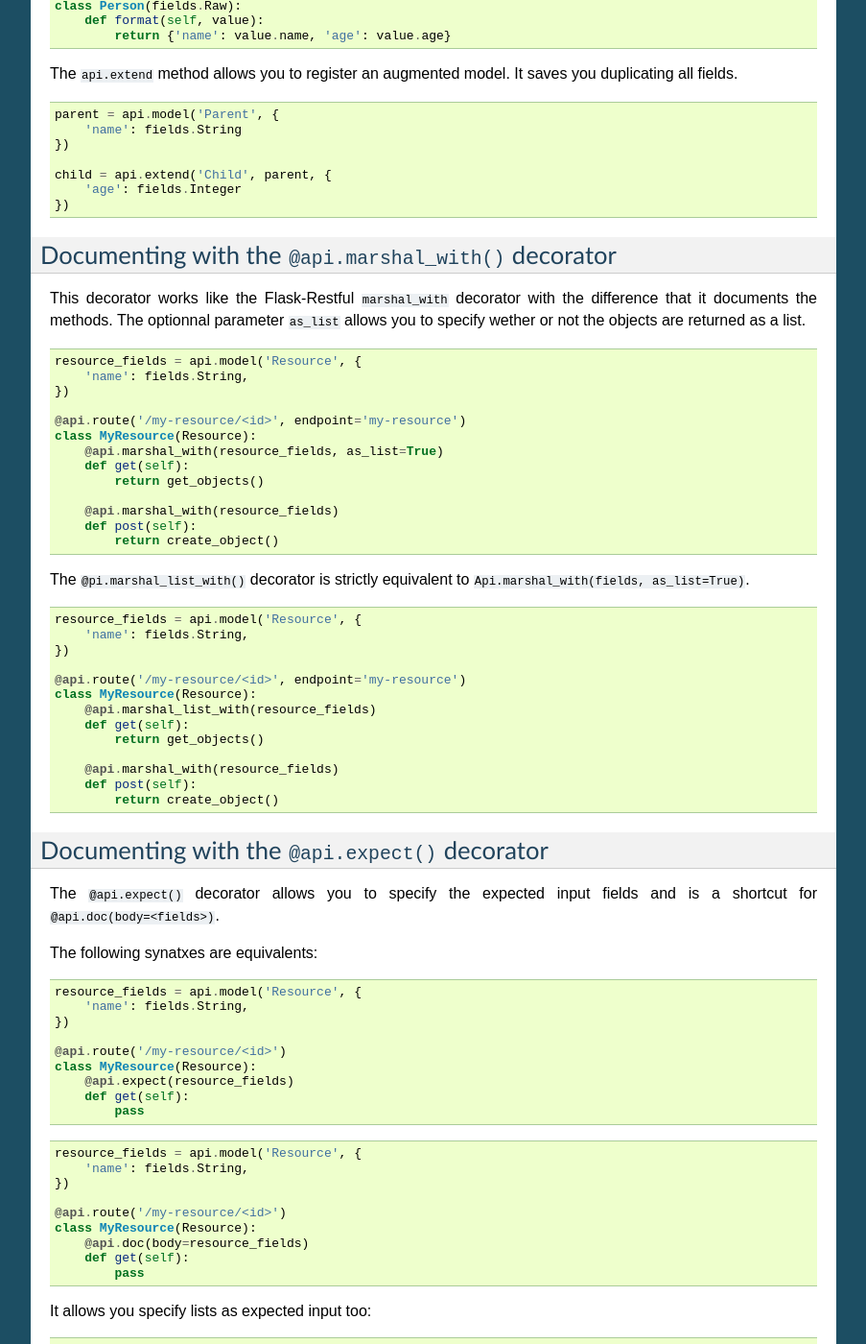
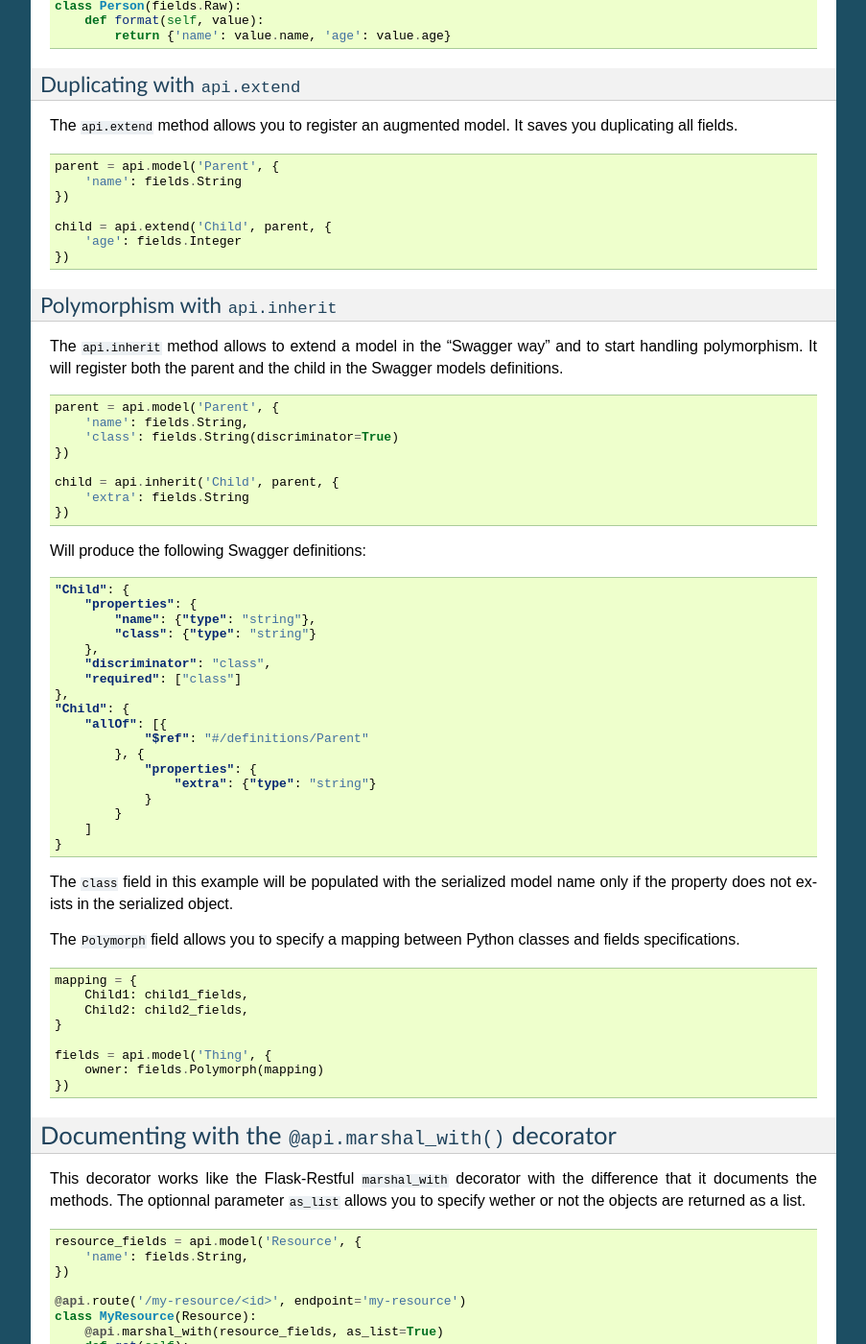
Before and after one commit to noirbizarre/flask-restplus, a Sphinx documentation site: the page built from doc/documenting.rst, in a window 1280 px wide and 1400 px high, scrolled down 818 px. Shown: the whole window at 96% size, without its empty margins (198-1101 px from the left). Built offline with Sphinx 7.4.7, drawn with Linux system fonts in a browser that asks for light colours; some of the changed text lies outside the part shown.

Commit message:
Start documenting inheritance

```diff
--- a/doc/documenting.rst
+++ b/doc/documenting.rst
@@ -53,6 +53,11 @@ You can use it either on a fields dictionnary or a ``field.Raw`` subclass:
         def format(self, value):
             return {'name': value.name, 'age': value.age}
 
+
+
+Duplicating with ``api.extend``
+~~~~~~~~~~~~~~~~~~~~~~~~~~~~~~~
+
 The ``api.extend`` method allows you to register an augmented model.
 It saves you duplicating all fields.
 
@@ -64,6 +69,65 @@ It saves you duplicating all fields.
 
     child = api.extend('Child', parent, {
         'age': fields.Integer
+    })
+
+
+Polymorphism with ``api.inherit``
+~~~~~~~~~~~~~~~~~~~~~~~~~~~~~~~~~
+
+The ``api.inherit`` method allows to extend a model in the "Swagger way"
+and to start handling polymorphism.
+It will register both the parent and the child in the Swagger models definitions.
+
+.. code-block:: python
+
+    parent = api.model('Parent', {
+        'name': fields.String,
+        'class': fields.String(discriminator=True)
+    })
+
+    child = api.inherit('Child', parent, {
+        'extra': fields.String
+    })
+
+Will produce the following Swagger definitions:
+
+.. code-block:: json
+
+    "Child": {
+        "properties": {
+            "name": {"type": "string"},
+            "class": {"type": "string"}
+        },
+        "discriminator": "class",
+        "required": ["class"]
+    },
+    "Child": {
+        "allOf": [{
+                "$ref": "#/definitions/Parent"
+            }, {
+                "properties": {
+                    "extra": {"type": "string"}
+                }
+            }
+        ]
+    }
+
+The ``class`` field in this example will be populated with the serialized model name
+only if the property does not exists in the serialized object.
+
+The ``Polymorph`` field allows you to specify a mapping between Python classes
+and fields specifications.
+
+.. code-block:: python
+
+    mapping = {
+        Child1: child1_fields,
+        Child2: child2_fields,
+    }
+
+    fields = api.model('Thing', {
+        owner: fields.Polymorph(mapping)
     })
 
 
```
Also changed, not shown: other parts of doc/documenting.rst (+2 -2 lines).
